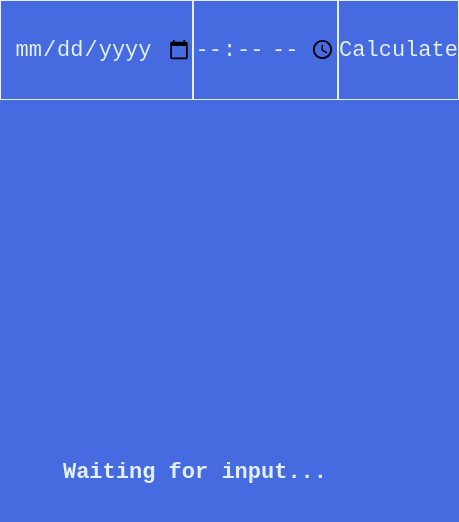
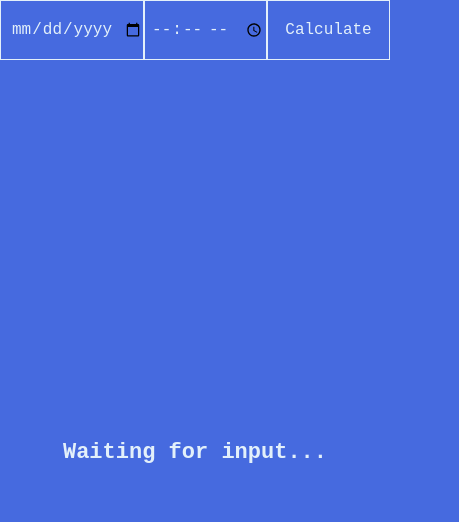
Before and after one commit to dnlaxe/deep-practice, a plain HTML site: page 09-Countdown-Timer/i/index.html in a window 390 px wide. Shown: the whole page, 459 px wide, since content can reach past the window. Drawn offline with Linux system fonts and the light colour scheme.

Commit message:
added media query

```diff
--- a/09-Countdown-Timer/i/index.html
+++ b/09-Countdown-Timer/i/index.html
@@ -119,10 +119,13 @@
     }
 
     @media (max-width: 600px) {
-      select {
+      input {
         font-size: 16px;
         text-align: center;
         text-align-last: center;
+      }
+      #countdownForm input {
+        height: 60px;
       }
     }
 
```
Also changed, not shown: 09-Countdown-Timer/ii/index.html (+1 -0 lines).
